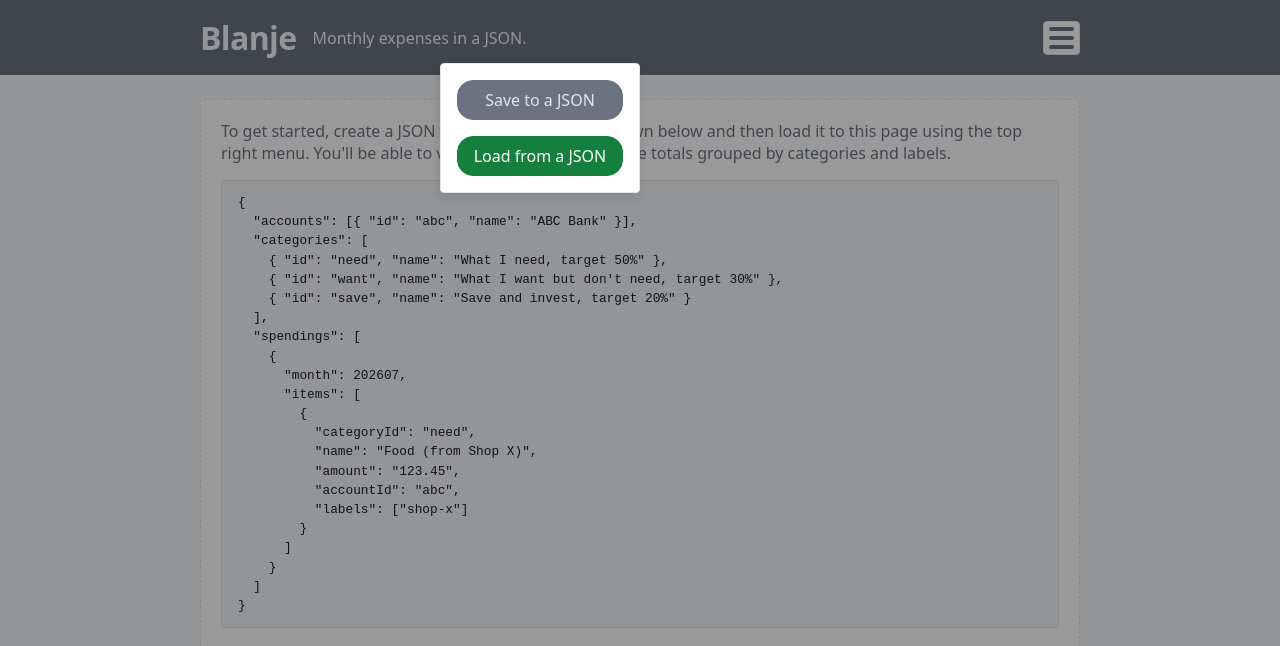
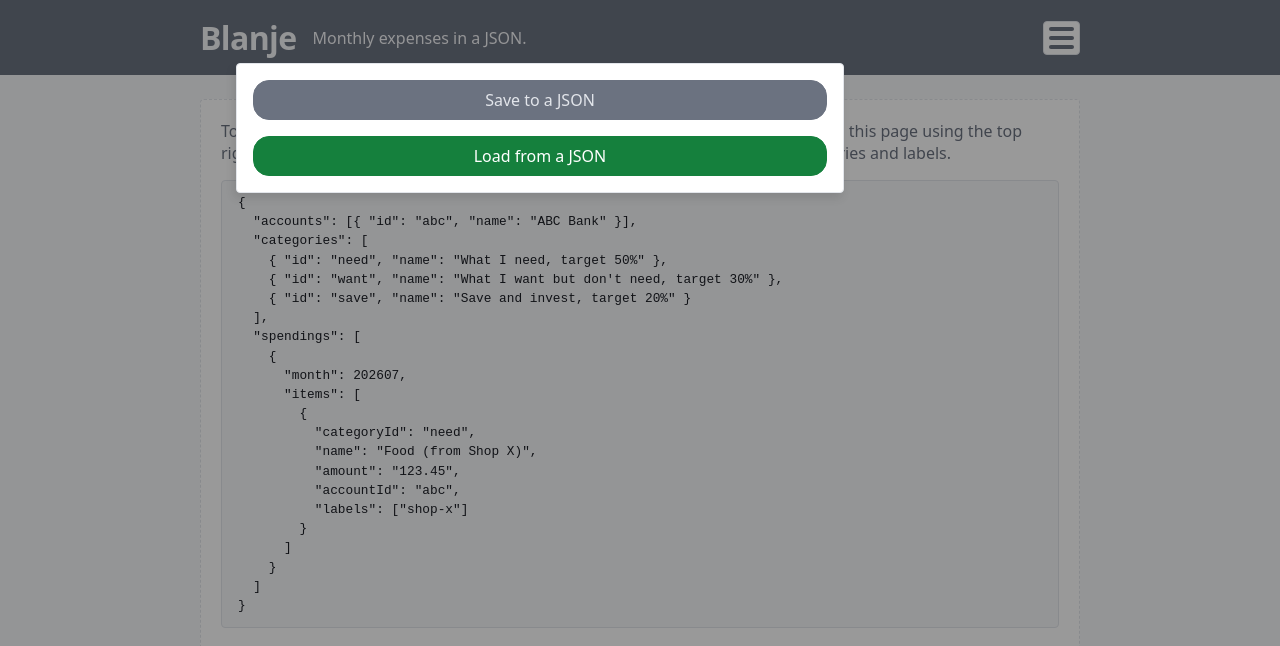
Before and after one commit to LongYC/blanje, a React (Vite) app: page / in a window 1280 px wide. Both pictures are taken after a click on the button "Toggle menu". Shown: the top 646 px of the page. Built offline with nearby package versions, Linux system fonts and the light colour scheme.

Commit message:
Widen popover menu.

```diff
--- a/src/App.tsx
+++ b/src/App.tsx
@@ -87,7 +87,7 @@ export function App() {
   }
 
   function handleLoaded(newUserData: UserData, newFilename: string) {
-    // For undo.
+    // For undoing load JSON.
     setPreviousData(userData);
     setPreviousFilename(filename);
     setPreviousLastEdited(lastEdited);
@@ -152,7 +152,7 @@ export function App() {
   // Apply an edit to a single item within the selected month, then persist.
   function handleEditSpending(index: number, patch: Partial<Item>) {
     if (!userData || selectedMonth === null) return;
-    const next: UserData = {
+    const newUserData: UserData = {
       ...userData,
       spendings: userData.spendings.map((month) =>
         month.month !== selectedMonth
@@ -165,14 +165,14 @@ export function App() {
             },
       ),
     };
-    updateAndSaveUserData(next);
+    updateAndSaveUserData(newUserData);
   }
 
   // Toggle whether an item is ignored in totals, then persist. Unignoring drops
   // the `ignore` property entirely so a saved file never carries `ignore: false`.
   function handleToggleIgnore(index: number) {
     if (!userData || selectedMonth === null) return;
-    const next: UserData = {
+    const newUserData: UserData = {
       ...userData,
       spendings: userData.spendings.map((month) =>
         month.month !== selectedMonth
@@ -190,19 +190,19 @@ export function App() {
             },
       ),
     };
-    updateAndSaveUserData(next);
+    updateAndSaveUserData(newUserData);
   }
 
   // Update the free-form note on the selected month, then persist.
   function handleEditNote(note: string) {
     if (!userData || selectedMonth === null) return;
-    const next: UserData = {
+    const newUserData: UserData = {
       ...userData,
       spendings: userData.spendings.map((month) =>
         month.month !== selectedMonth ? month : { ...month, note },
       ),
     };
-    updateAndSaveUserData(next);
+    updateAndSaveUserData(newUserData);
   }
 
   // Move the item at `index` to just before the closest preceding item that shares the same category.
@@ -216,7 +216,6 @@ export function App() {
     const categoryId = items[index]?.categoryId;
     if (categoryId === undefined) return;
 
-    // Find the closest preceding item with the same category.
     let insertBefore = -1;
     for (let i = index - 1; i >= 0; i--) {
       if (items[i].categoryId === categoryId) {
@@ -224,41 +223,38 @@ export function App() {
         break;
       }
     }
-    if (insertBefore === -1) return; // already first in category
+    if (insertBefore === -1) return;
 
     const ItemsClone = [...items];
     const [moved] = ItemsClone.splice(index, 1);
     ItemsClone.splice(insertBefore, 0, moved);
 
-    const updatedUserData: UserData = {
+    const newUserData: UserData = {
       ...userData,
       spendings: userData.spendings.map((monthlySpending) =>
         monthlySpending.month !== selectedMonth ? monthlySpending : { ...monthlySpending, items: ItemsClone },
       ),
     };
-    updateAndSaveUserData(updatedUserData);
+    updateAndSaveUserData(newUserData);
   }
 
-  // Append a new item to the selected month, then persist.
-  function handleAddSpending(spending: Item) {
+  function handleAddItem(newItem: Item) {
     if (!userData || selectedMonth === null) return;
-    const next: UserData = {
+    const newUserData: UserData = {
       ...userData,
       spendings: userData.spendings.map((month) =>
-        month.month !== selectedMonth
-          ? month
-          : { ...month, items: [...month.items, spending] },
+        month.month === selectedMonth
+          ? { ...month, items: [...month.items, newItem] }
+          : month,
       ),
     };
-    updateAndSaveUserData(next);
+    updateAndSaveUserData(newUserData);
   }
 
   function handleDownload() {
     if (!userData) return;
-    // Use the last-edited timestamp as the filename suffix when an edit was made;
-    // otherwise keep the original filename so an untouched file round-trips.
-    const name = lastEdited ? `blanje_${lastEdited}.json` : filename;
-    downloadJson(userData, name ?? "blanje_spendings.json");
+    const name = lastEdited ? `blanje_${lastEdited}.json` : filename ?? "blanje.json";
+    downloadJson(userData, name);
   }
 
   if (!userData || !selected) {
@@ -307,7 +303,7 @@ export function App() {
           accounts={userData.accounts}
           hiddenAccountIds={hiddenAccountIds}
           onEditItem={handleEditSpending}
-          onAddItem={handleAddSpending}
+          onAddItem={handleAddItem}
           onToggleIgnore={handleToggleIgnore}
           onMoveItemUp={handleMoveItemUp}
         />
--- a/src/components/AppHeader.module.css
+++ b/src/components/AppHeader.module.css
@@ -49,7 +49,9 @@
   background: var(--category-bg);
 }
 
-.controls {
+.popover {
+  max-width: calc(100% - 1rem);
+  width: 100%;
   padding: 1rem;
   background: var(--surface);
   border: 1px solid var(--border);
@@ -61,24 +63,30 @@
   margin-top: 0.5rem;
 }
 
-.controls:popover-open {
+@media (min-width: 640px) {
+  .popover {
+    max-width: calc(640px - 2rem);
+  }
+}
+
+.popover:popover-open {
   opacity: 1;
   transition: opacity 0.15s ease;
 }
 
 @starting-style {
-  .controls:popover-open {
+  .popover:popover-open {
     opacity: 0;
     transition: opacity 0.15s ease;
   }
 }
 
-.controls button {
+.popover button {
   display: block;
   width: 100%;
   margin-top: 1rem;
 }
 
-.controls button:first-of-type {
+.popover button:first-of-type {
   margin-top: 0;
 }
--- a/src/components/AppHeader.tsx
+++ b/src/components/AppHeader.tsx
@@ -31,7 +31,7 @@ export function AppHeader({
       <span></span>
       <span></span>
     </button>
-    <div id="app-menu-popover" popover="auto" ref={popoverRef} className={styles.controls}>
+    <div id="app-menu-popover" popover="auto" ref={popoverRef} className={styles.popover}>
       <Button label="Save to a JSON" onClick={onDownload} variant="main" disabled={!hasExistingData} />
       <FileLoader onLoaded={onLoadedNewFileClosePopover} hasExistingData={hasExistingData} />
     </div>
--- a/src/components/tables/ItemEditor.tsx
+++ b/src/components/tables/ItemEditor.tsx
@@ -188,10 +188,7 @@ export function ItemEditor({
                 aria-label="Undo"
                 title="Undo"
                 onClick={() => undoChanges()}
-              ><svg width="24" height="24" viewBox="0 0 24 24" fill="none" stroke="currentColor" strokeWidth="2" strokeLinecap="round" strokeLinejoin="round">
-  <path d="M3 12a9 9 0 1 0 9-9 9.75 9.75 0 0 0-6.74 2.74L3 8"></path>
-  <path d="M3 3v5h5"></path>
-</svg></button>
+              ><svg width="24" height="24" viewBox="0 0 24 24" fill="none" stroke="currentColor" strokeWidth="2" strokeLinecap="round" strokeLinejoin="round"><path d="M3 12a9 9 0 1 0 9-9 9.75 9.75 0 0 0-6.74 2.74L3 8"></path><path d="M3 3v5h5"></path></svg></button>
               : <button
                 type="button"
                 className={styles.cancel}
```
